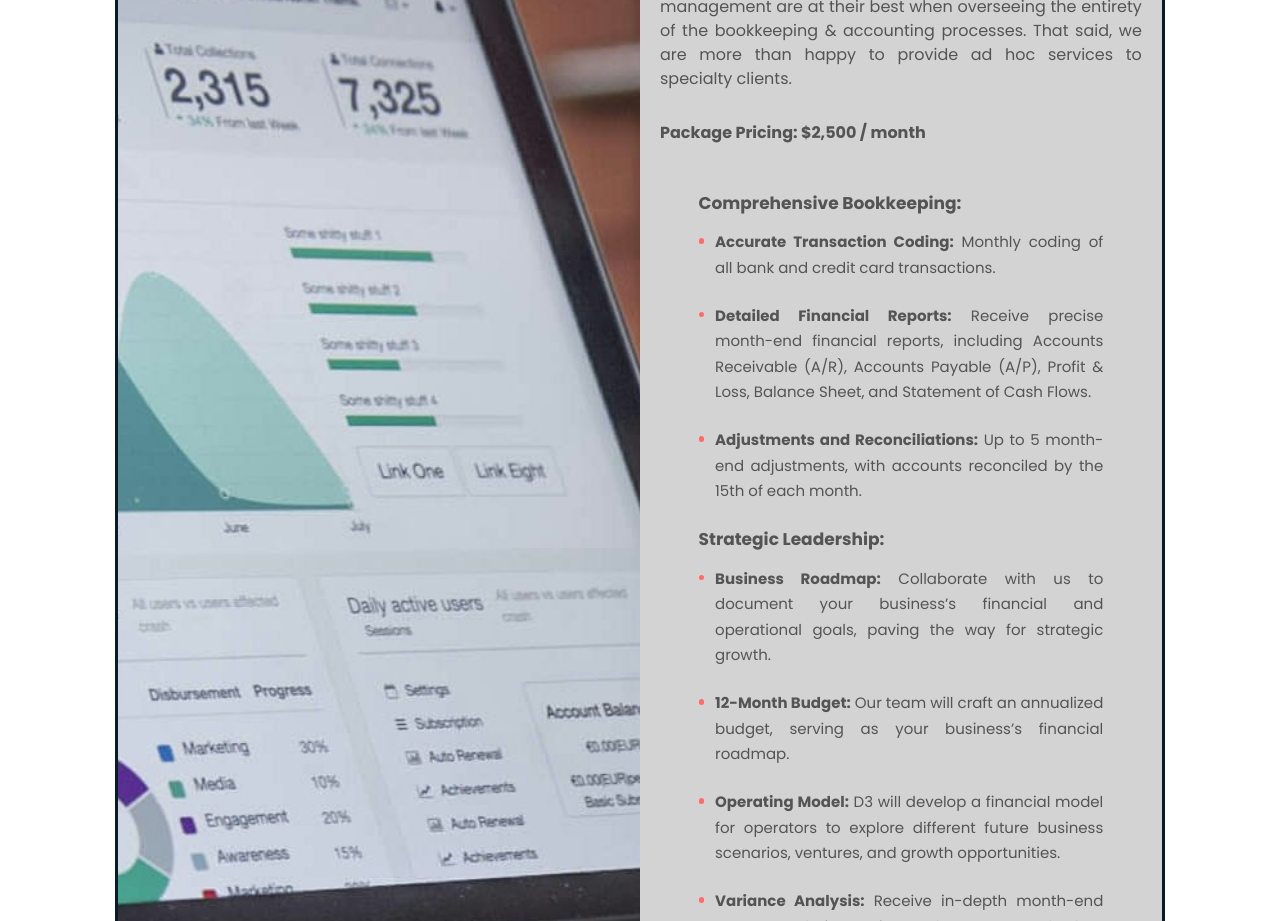
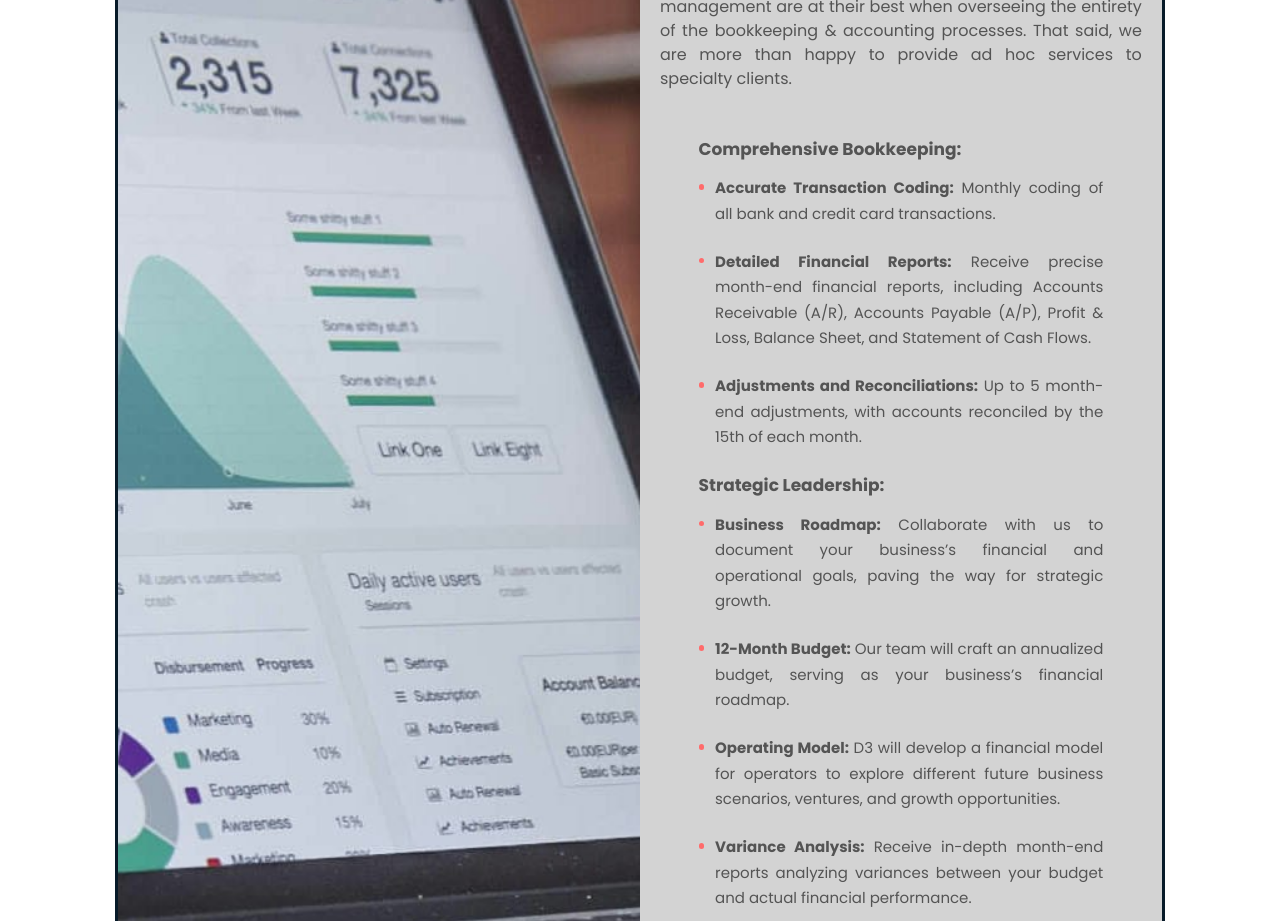
Before and after one commit to kylecburgoyneF9/business_website, a Vue app: page /consulting in a window 1280 px wide. Shown: the part 2560-3481 px from the top of the page. Built offline with nearby package versions, Linux system fonts and the light colour scheme.

Commit message:
Update ConsultingView.vue

```diff
--- a/src/views/ConsultingView.vue
+++ b/src/views/ConsultingView.vue
@@ -83,7 +83,6 @@
                         profitability management are at their best when overseeing the entirety of the bookkeeping &
                         accounting processes. That said, we are more than happy to provide ad hoc services to specialty
                         clients.</p>
-                    <p><b>Package Pricing: $2,500 / month</b></p>
                     <ul class="styled-list-alt">
                         <li>
                             <strong>Comprehensive Bookkeeping:</strong>
```
